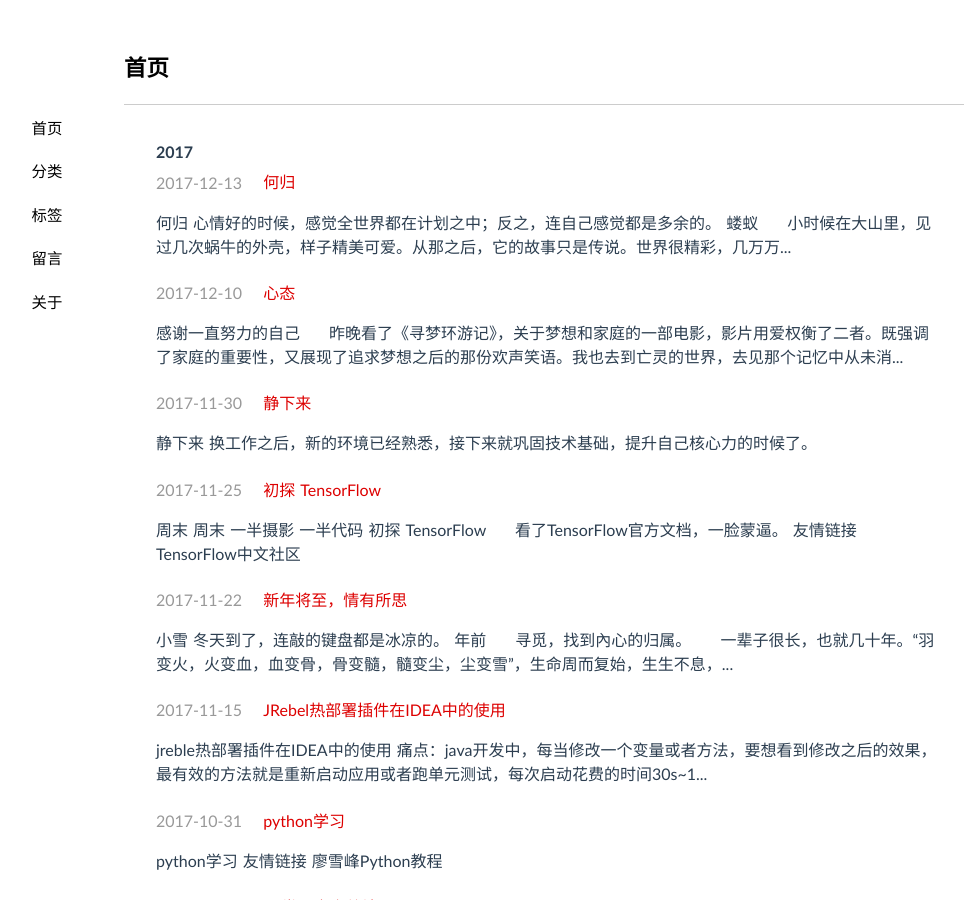
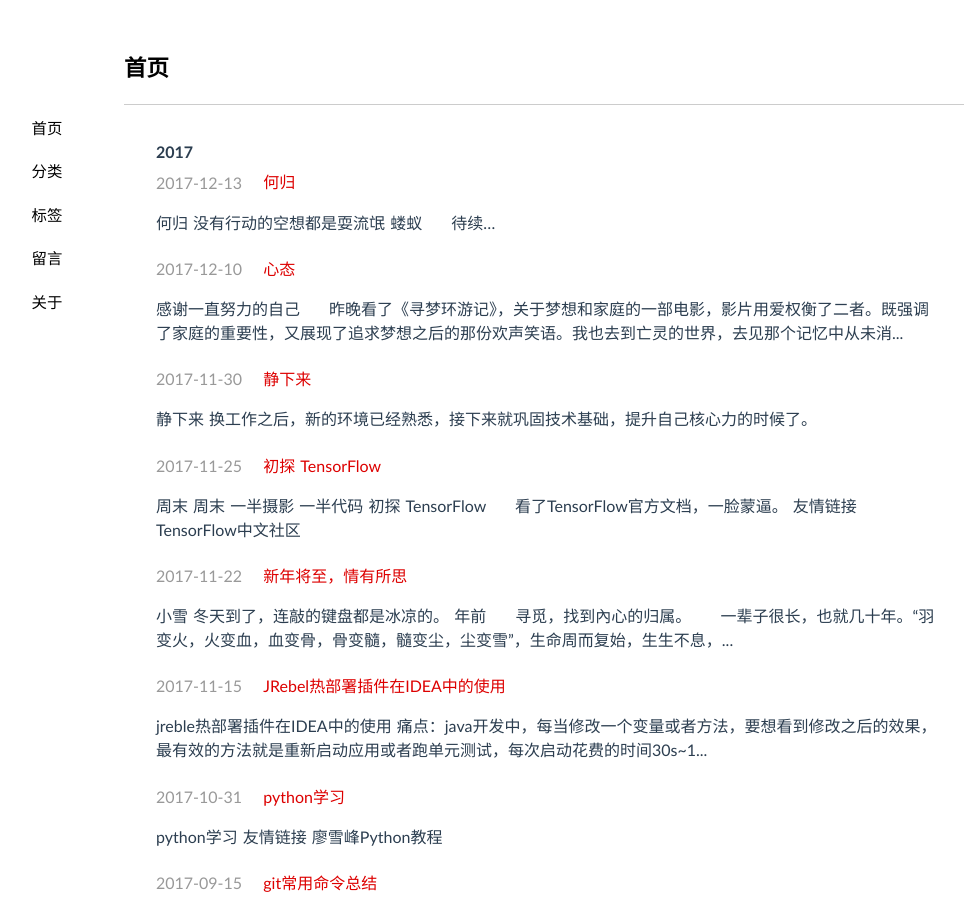
Before and after one commit to jeizas/jeizas.github.io, a Jekyll site: the page built from index.html, in a window 1280 px wide and 900 px high. Shown: the whole window, without its empty margins (91-1055 px from the left). Built offline with Jekyll 4.4.1, drawn with Linux system fonts in a browser that asks for light colours; nearby versions of some CDN libraries; the list of posts is cut into pages by our own code; comment, search, counter and statistics services are not loaded.

Commit message:
modified:   _posts/2017-12-10-december_thinking.md

```diff
--- a/_posts/2017-12-10-december_thinking.md
+++ b/_posts/2017-12-10-december_thinking.md
@@ -8,8 +8,8 @@ tags: life
 
 ### 何归
 
-> 心情好的时候，感觉全世界都在计划之中；反之，连自己感觉都是多余的。
+> 没有行动的空想都是耍流氓
 
 #### 蝼蚁
 
-&emsp;&emsp;小时候在大山里，见过几次蜗牛的外壳，样子精美可爱。从那之后，它的故事只是传说。世界很精彩，几万万种生物生存于此，待续...
+&emsp;&emsp;待续...
```
